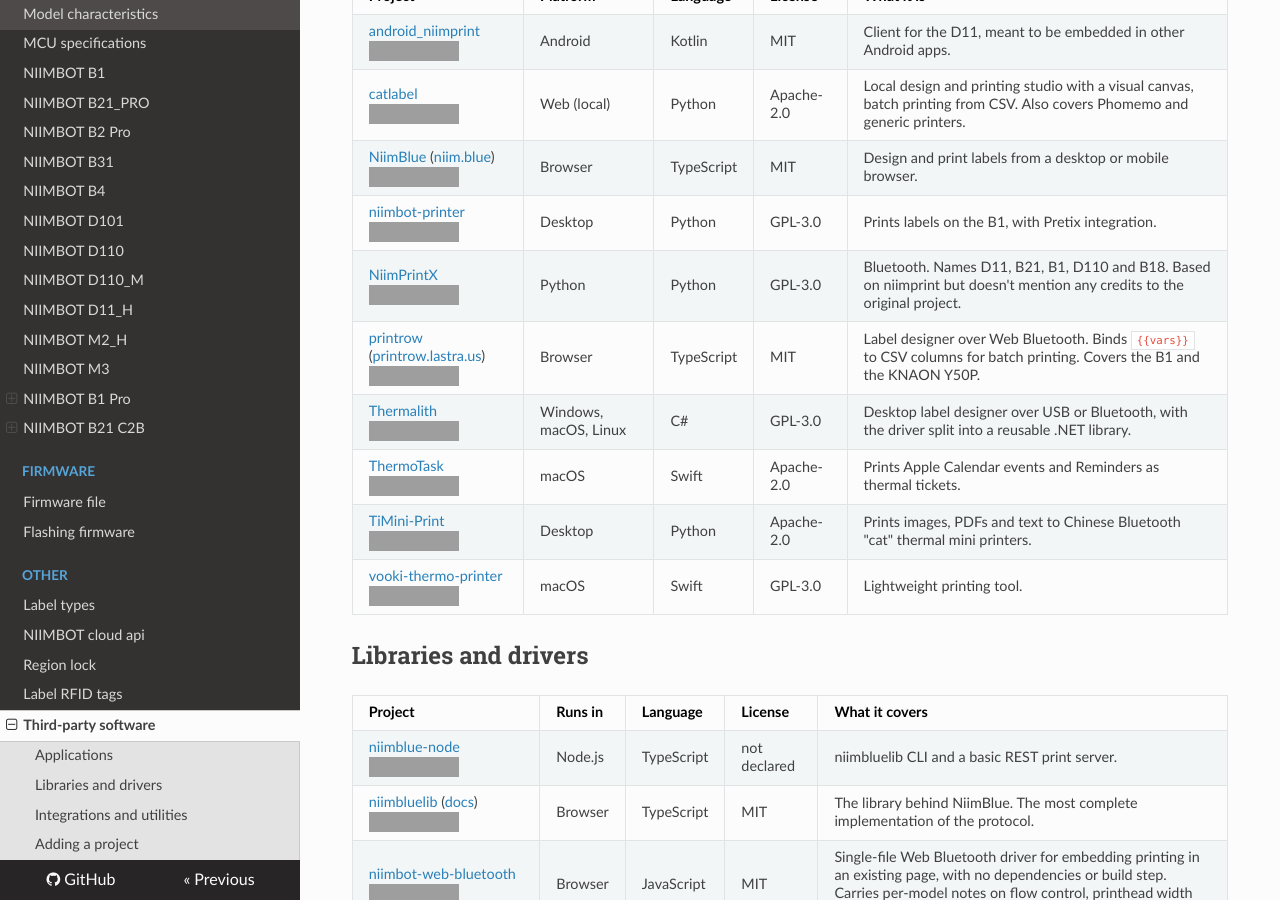
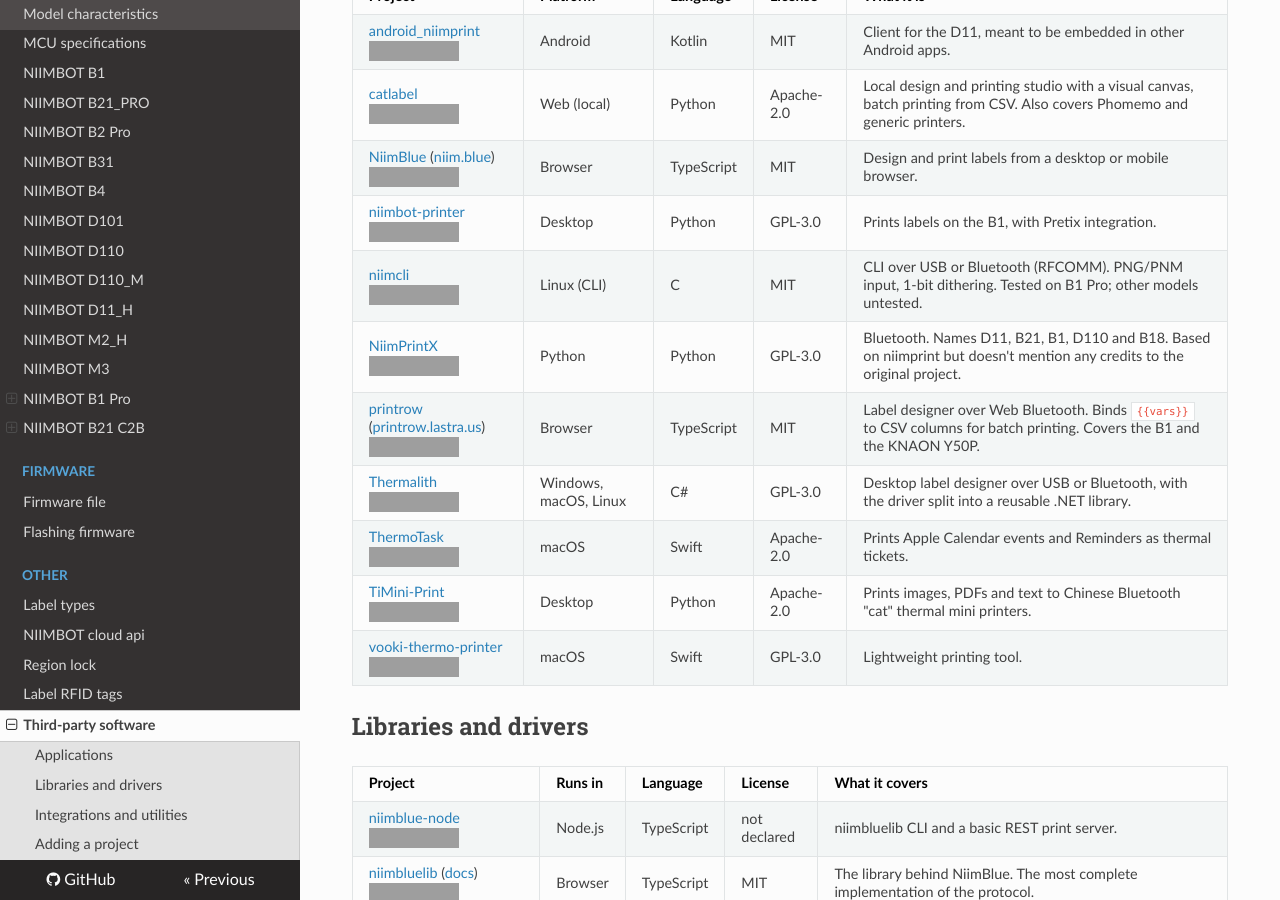
Before and after one commit to MultiMote/niimbot-wiki, an MkDocs documentation site: the page built from docs/other/third-party-software.md, in a window 1280 px wide and 900 px high, scrolled down 434 px. Built offline with MkDocs 1.6.1, drawn with Linux system fonts in a browser that asks for light colours; nearby versions of some CDN libraries; grey boxes are pictures that could not be loaded.

Commit message:
Add niimcli entry to third-party software list (#5)

```diff
--- a/docs/other/third-party-software.md
+++ b/docs/other/third-party-software.md
@@ -18,6 +18,7 @@ it is, so you can pick one and judge it yourself.
 | [catlabel](https://github.com/lukaszliniewicz/catlabel)<br>![Last Commit](https://img.shields.io/github/last-commit/lukaszliniewicz/catlabel)                                    | Web (local)           | Python     | Apache-2.0 | Local design and printing studio with a visual canvas, batch printing from CSV. Also covers Phomemo and generic printers. |
 | [NiimBlue](https://github.com/MultiMote/niimblue) ([niim.blue](https://niim.blue))<br>![Last Commit](https://img.shields.io/github/last-commit/MultiMote/niimblue)               | Browser               | TypeScript | MIT        | Design and print labels from a desktop or mobile browser.                                                                 |
 | [niimbot-printer](https://github.com/ooguz/niimbot-printer)<br>![Last Commit](https://img.shields.io/github/last-commit/ooguz/niimbot-printer)                                   | Desktop               | Python     | GPL-3.0    | Prints labels on the B1, with Pretix integration.                                                                         |
+| [niimcli](https://github.com/miloserdev/niimcli)<br>![Last Commit](https://img.shields.io/github/last-commit/miloserdev/niimcli)                                                 | Linux (CLI)           | C          | MIT        | CLI over USB or Bluetooth (RFCOMM). PNG/PNM input, 1-bit dithering. Tested on B1 Pro; other models untested.              |
 | [NiimPrintX](https://github.com/labbots/NiimPrintX)<br>![Last Commit](https://img.shields.io/github/last-commit/labbots/NiimPrintX)                                              | Python                | Python     | GPL-3.0    | Bluetooth. Names D11, B21, B1, D110 and B18. Based on niimprint but doesn't mention any credits to the original project.  |
 | [printrow](https://github.com/slastra/printrow) ([printrow.lastra.us](https://printrow.lastra.us))<br>![Last Commit](https://img.shields.io/github/last-commit/slastra/printrow) | Browser               | TypeScript | MIT        | Label designer over Web Bluetooth. Binds `{{vars}}` to CSV columns for batch printing. Covers the B1 and the KNAON Y50P.  |
 | [Thermalith](https://github.com/EvilGeniusLabs-ca/Thermalith)<br>![Last Commit](https://img.shields.io/github/last-commit/EvilGeniusLabs-ca/Thermalith)                          | Windows, macOS, Linux | C#         | GPL-3.0    | Desktop label designer over USB or Bluetooth, with the driver split into a reusable .NET library.                         |
```
